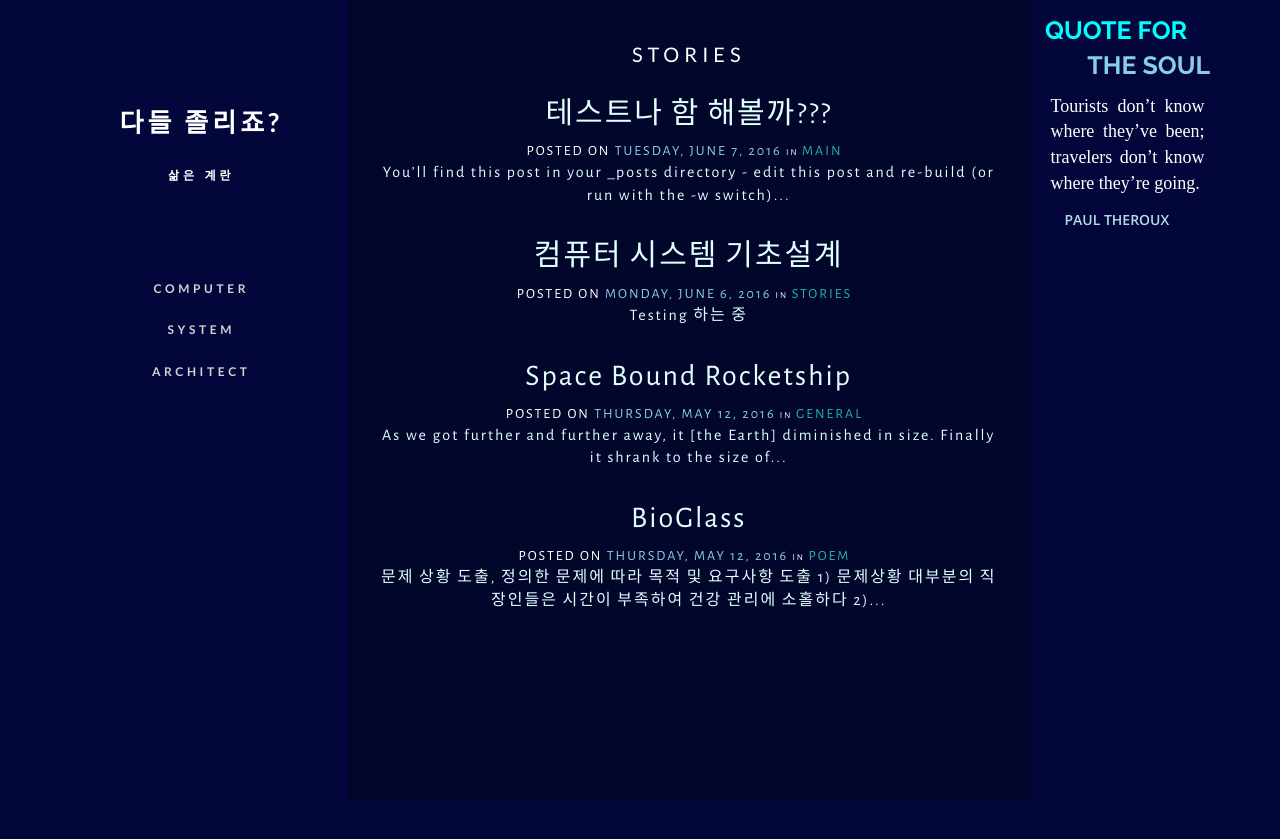
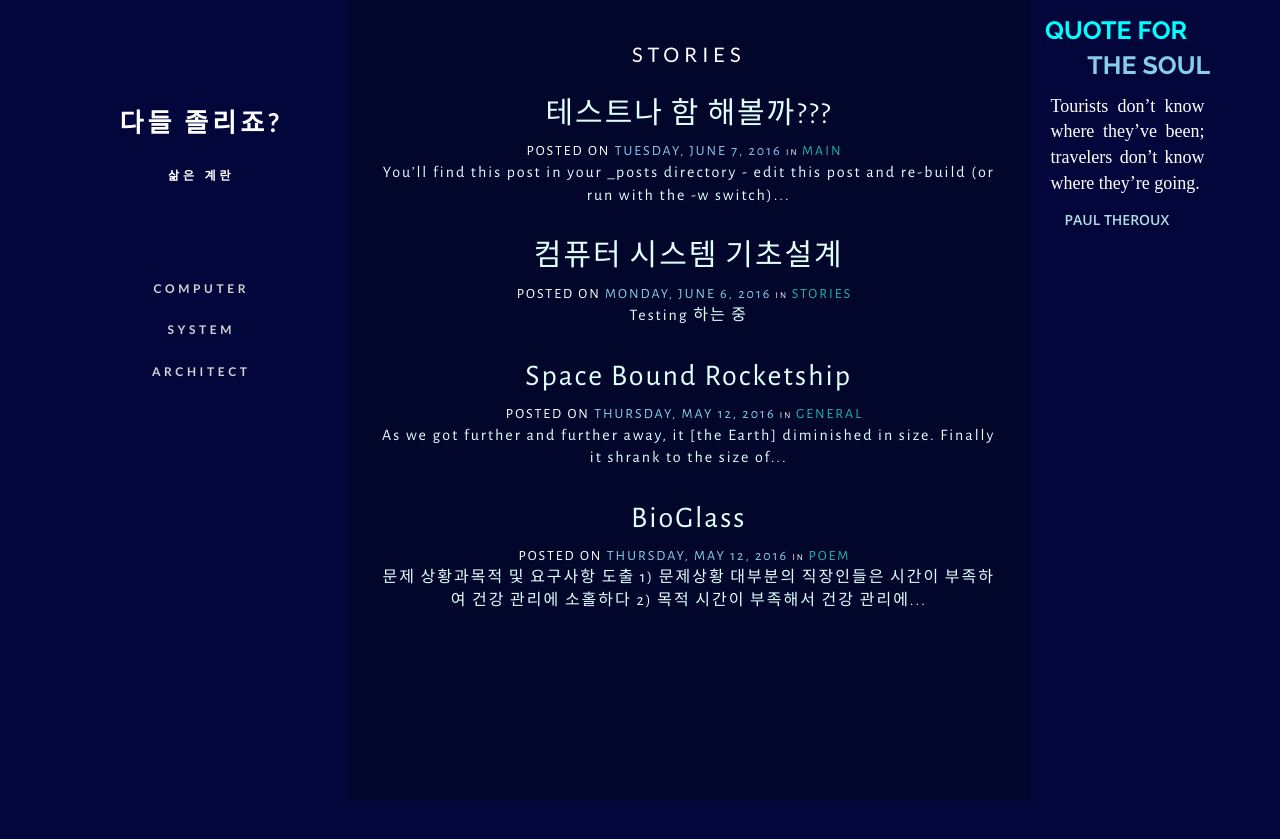
Before and after one commit to strawberryjamsea/trust1303.github.io-1, a Jekyll site: the page built from index.html, in a window 1280 px wide. Shown: the top 839 px of the page. Built offline with Jekyll 4.4.1, drawn with Linux system fonts in a browser that asks for light colours; nearby versions of some CDN libraries.

Commit message:
Update 2016-05-12-welcome-to-jekyll copy 2.markdown

```diff
--- a/_posts/2016-05-12-welcome-to-jekyll copy 2.markdown
+++ b/_posts/2016-05-12-welcome-to-jekyll copy 2.markdown
@@ -9,7 +9,7 @@ author:
 
 
 
-문제 상황 도출, 정의한 문제에 따라 목적 및 요구사항 도출
+문제 상황과목적 및 요구사항 도출
 ========================================================
 
 
```
